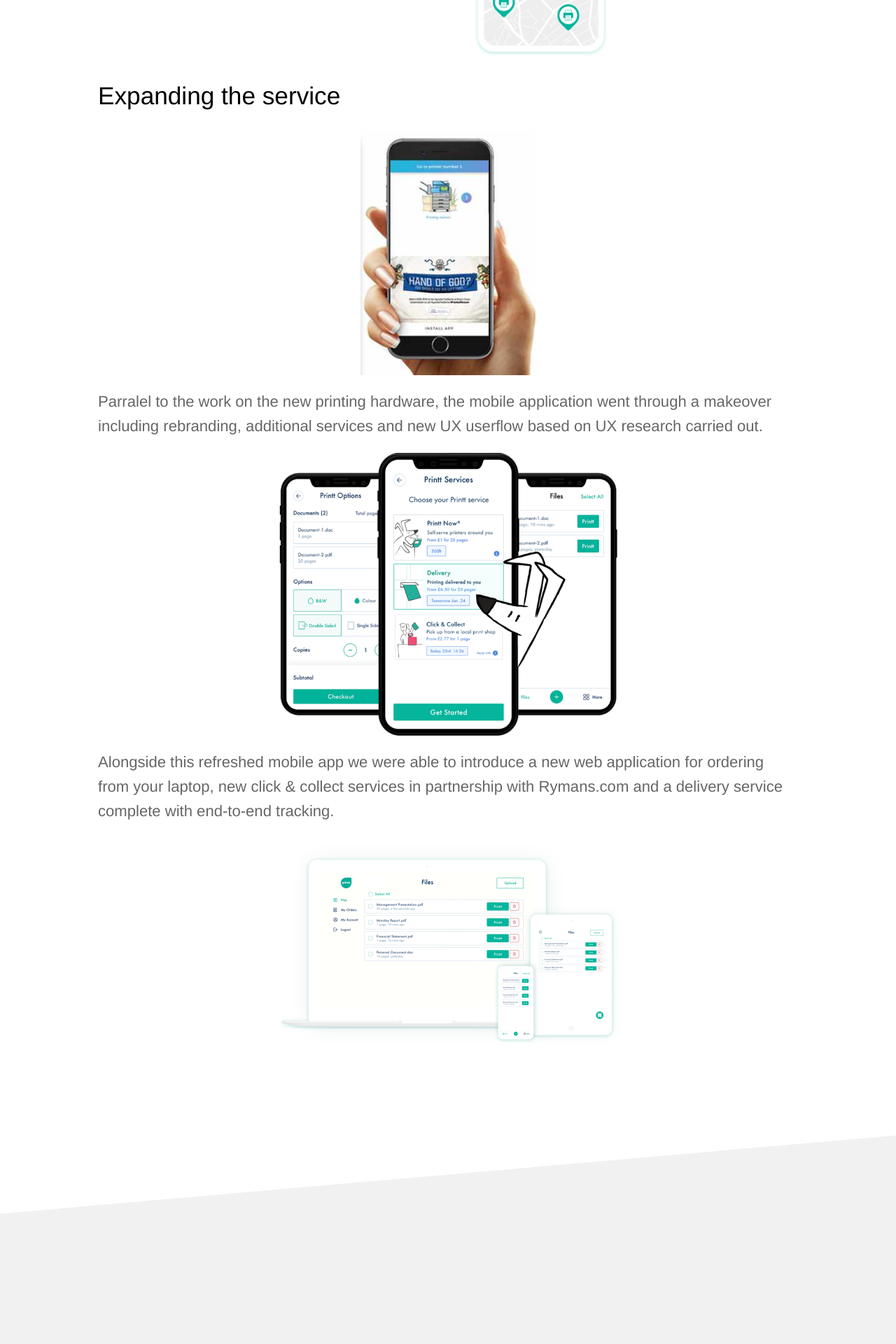
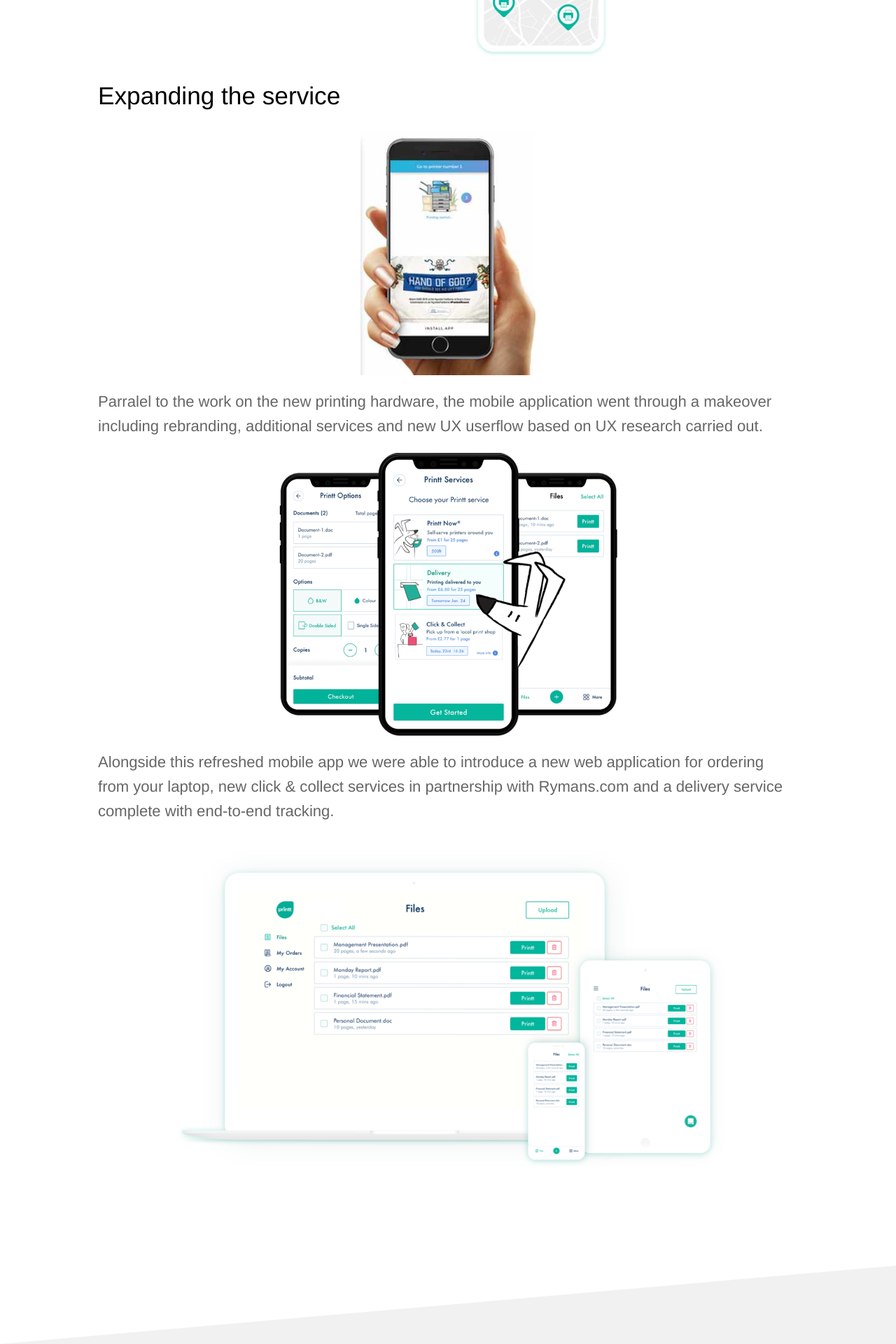
Before and after one commit to saudade-studio/saudade-studio.github.io, a Jekyll site: the page built from _portfolio/printt.md, in a window 1280 px wide. Shown: the part 4361-6281 px from the top of the page at 70% size. Built offline with Jekyll 4.4.1, drawn with Linux system fonts in a browser that asks for light colours; before the commit the page ends 6095 px from its top, so only the background shows below that.

Commit message:
Make widere

```diff
--- a/_portfolio/printt.md
+++ b/_portfolio/printt.md
@@ -56,4 +56,4 @@ rebranding, additional services and new UX userflow based on UX research carried
 Alongside this refreshed mobile app we were able to introduce a new web application for ordering from your laptop, new click & collect services
 in partnership with Rymans.com and a delivery service complete with end-to-end tracking.
 
-![The mock up of the app across all of the supported devices](/images/printt/7.png){:.centered width="500"}
+![The mock up of the app across all of the supported devices](/images/printt/7.png){:.centered width="800"}
```
